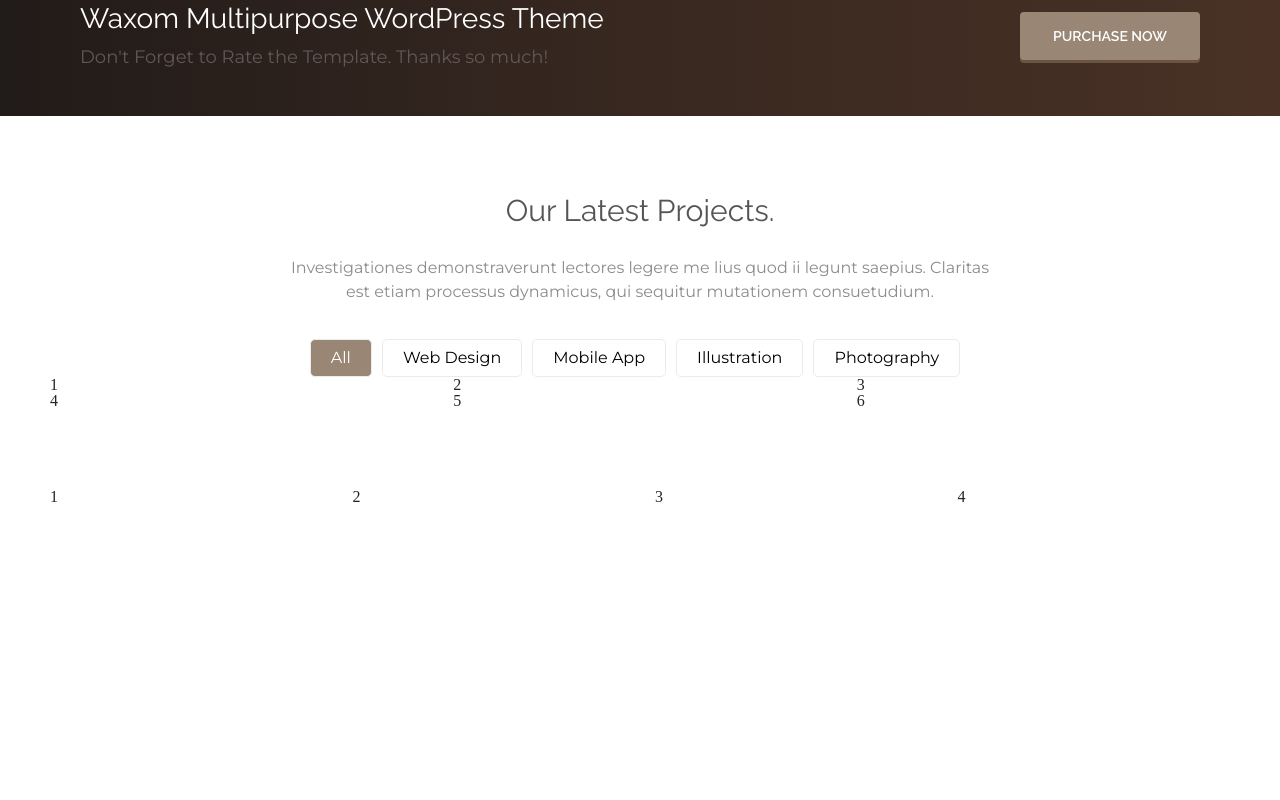
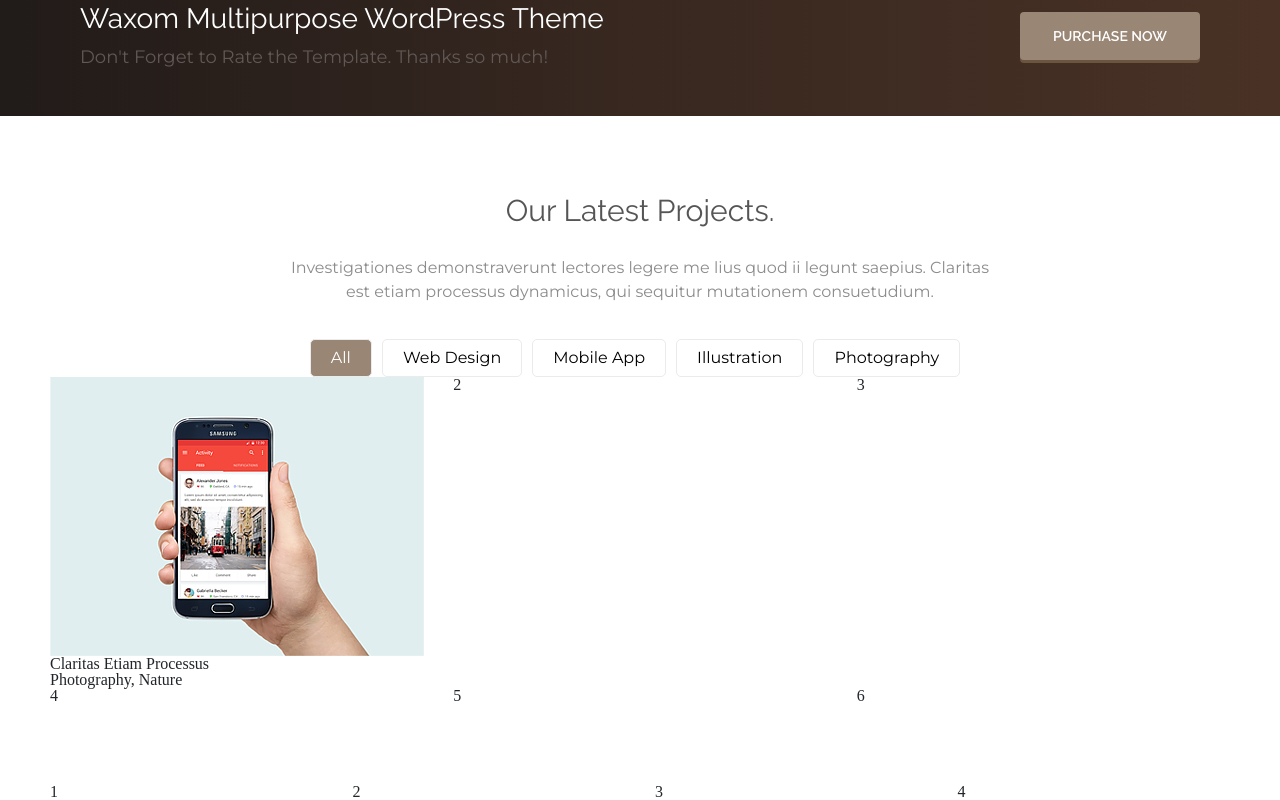
Before and after one commit to ilkovwork/portfolio, a plain HTML site: page project3/index.html in a window 1280 px wide. Shown: the part 1862-2662 px from the top of the page. Before the commit the page ends 2367 px from the top, so only its background shows below. Drawn offline with nearby package versions, Linux system fonts and the light colour scheme.

Commit message:
add style to project3

```diff
--- a/project3/index.html
+++ b/project3/index.html
@@ -245,12 +245,18 @@
               <li>Photography</li>
             </ul>
             <div class="row">
-              <div class="tabs__item col-md-4">1</div>
-              <div class="tabs__item col-md-4">2</div>
-              <div class="tabs__item col-md-4">3</div>
-              <div class="tabs__item col-md-4">4</div>
-              <div class="tabs__item col-md-4">5</div>
-              <div class="tabs__item col-md-4">6</div>
+              <div class="tab-box col-md-4">
+                <div class="tab-box__image"><img src="images/tabs_img_1.jpg" alt="img"></div>
+                <div class="tab-box__content">
+                  <div class="tab-box__content-title">Claritas Etiam Processus</div>
+                  <div class="tab-box__content-subtitle">Photography, Nature</div>
+                </div>
+              </div>
+              <div class="tab-box col-md-4">2</div>
+              <div class="tab-box col-md-4">3</div>
+              <div class="tab-box col-md-4">4</div>
+              <div class="tab-box col-md-4">5</div>
+              <div class="tab-box col-md-4">6</div>
             </div>
           </div>
         </div>
--- a/project3/scss/style.scss
+++ b/project3/scss/style.scss
@@ -535,5 +535,9 @@
                 margin: 0;
             }
         }
+
+        .tab-box{
+
+        }
     }
 }
```
Also changed, not shown: project3/images/tabs_img_1.jpg (added), project3/images/tabs_img_2.jpg (added), project3/images/tabs_img_3.jpg (added), project3/images/tabs_img_4.jpg (added), project3/images/tabs_img_5.jpg (added), project3/images/tabs_img_6.jpg (added).
